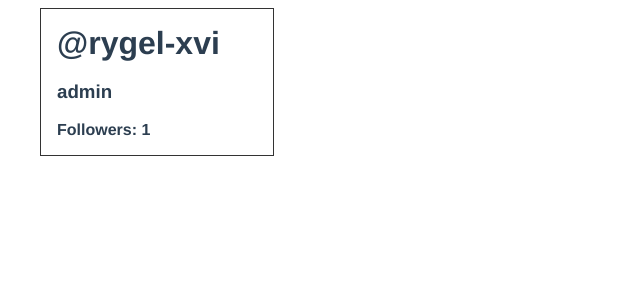
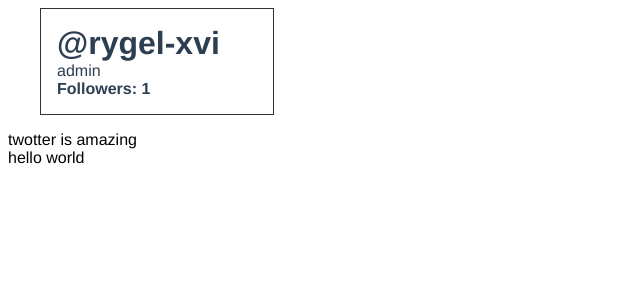
Before and after one commit to katratzi/vue3-earthsquare, a Vue app: page / in a window 1280 px wide. Shown: the top 300 px of the page, without its empty margins (0-640 px from the left). Built offline with nearby package versions, Linux system fonts and the light colour scheme.

Commit message:
v-for loop

```diff
--- a/src/components/UserProfile.vue
+++ b/src/components/UserProfile.vue
@@ -1,8 +1,11 @@
 <template>
   <div class="user">
     <h1>@{{ user.username }}</h1>
-    <h3>admin</h3>
+    <div v-if="user.isAdmin">admin</div>
     <strong>Followers: {{ followers }}</strong>
+  </div>
+  <div v-for="twoot in user.twoots" :key="twoot.id">
+    {{ twoot.content }}
   </div>
 </template>
 <script>
@@ -20,6 +23,10 @@ export default {
         lastname: "rygel",
         email: "dominar@rygel.com",
         isAdmin: true,
+        twoots: [
+          { id: 1, content: "twotter is amazing" },
+          { id: 2, content: "hello world" },
+        ],
       },
     };
   },
```
Also changed, not shown: 1 other file (tests, documents, lock files or other folders).
